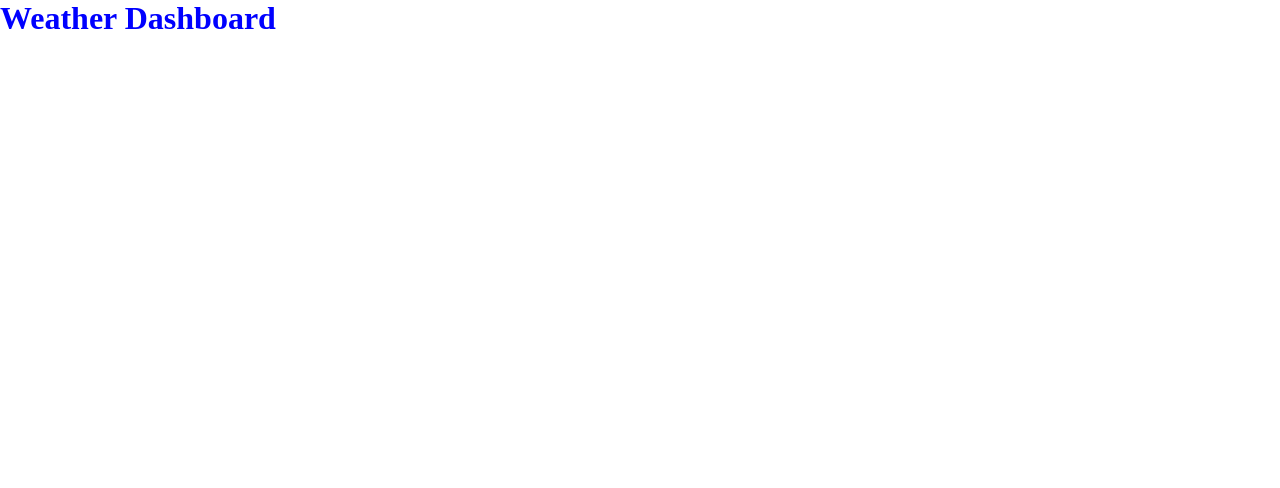
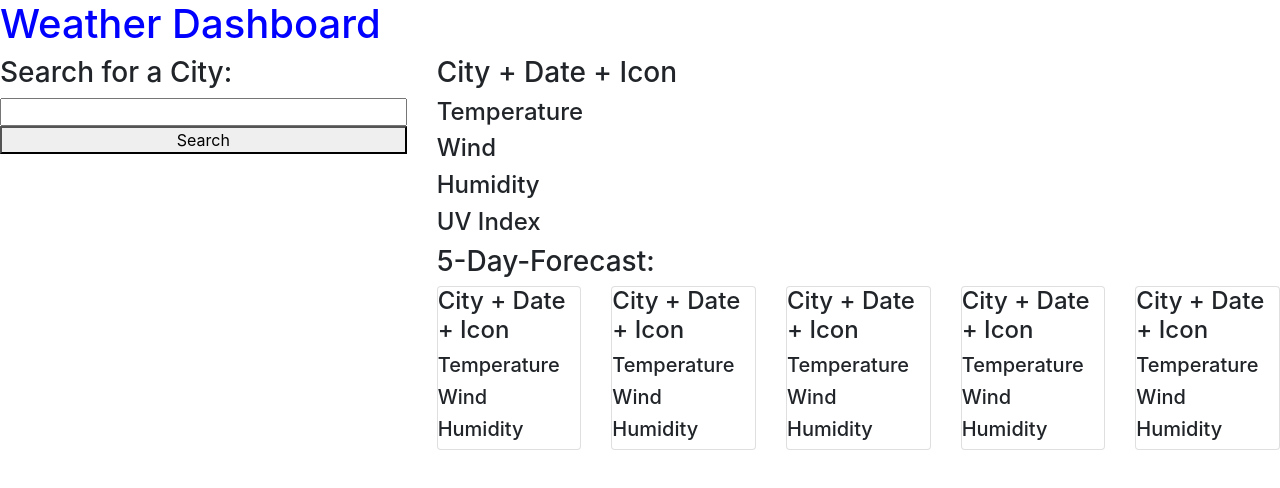
Before and after one commit to brobro10000/weather-dashboard, a plain HTML site: page index.html in a window 1280 px wide. Drawn offline with nearby package versions, Linux system fonts and the light colour scheme.

Commit message:
Created HTML skeleton using bootstrap in javascript with jquery

```diff
--- a/assets/js/script.js
+++ b/assets/js/script.js
@@ -1 +1,41 @@
-console.log("this is a test")
+const forecastProjection = 5;
+function header() {
+    $("<header>").attr({"id":"headerContainer"}).appendTo(document.body)
+    return $("<h1>").text("Weather Dashboard").attr({"class":"weatherHeader"}).appendTo("#headerContainer")
+}
+function citySearch() {
+    $("<aside>").attr({"id":"asideContainer", "class":"col-4"}).appendTo("#mainContainer")
+    $("<h3>").text("Search for a City:").attr({"class":"asideHeader"}).appendTo("#asideContainer")
+    $("<input>").attr({"id":"cityInput", "class":"col"}).appendTo("#asideContainer")
+    $("<button>").text("Search").attr({"id":"citySubmit", "type":"button", "class":"col"}).appendTo("#asideContainer")
+}
+function dailyContents(){
+$("<section>").attr({"id":"dailyContainer","class":"col-8"}).appendTo("#mainContainer")
+    $("<h3>").text("City + Date + Icon").attr({"id":"cityDateIcon"}).appendTo("#dailyContainer")
+    $("<h4>").text("Temperature").attr({"id":"Temperature"}).appendTo("#dailyContainer")
+    $("<h4>").text("Wind").attr({"id":"Wind"}).appendTo("#dailyContainer")
+    $("<h4>").text("Humidity").attr({"id":"Humidity"}).appendTo("#dailyContainer")
+    $("<h4>").text("UV Index").attr({"id":"UV"}).appendTo("#dailyContainer")
+}
+function forecast(){
+    $("<section>").attr({"id":"forecastContainer","class":"", "style":"padding:0px"}).appendTo("#dailyContainer")
+    $("<h3>").text("5-Day-Forecast:").attr({"id":"forecastHeader", "class":""}).appendTo("#forecastContainer")
+    $("<div>").attr({"id":"cardDeck", "class":"card-deck"}).appendTo("#forecastContainer")
+    for(var i = 0;i < forecastProjection;i++)
+    {
+        $("<div>").attr({"id":"cardContainer"+i, "class":"card"}).appendTo("#cardDeck")
+        $("<h4>").text("City + Date + Icon").attr({"id":"cityDateIcon"+i, "class":""}).appendTo("#cardContainer"+i)
+         $("<h5>").text("Temperature").attr({"id":"Temperature"+i, "class":""}).appendTo("#cardContainer"+i)
+         $("<h5>").text("Wind").attr({"id":"Wind"+i, "class":""}).appendTo("#cardContainer"+i)
+         $("<h5>").text("Humidity").attr({"id":"Humidity"+i, "class":""}).appendTo("#cardContainer"+i)
+    }
+}
+function main(){
+    $("<main>").attr({"id":"mainContainer", "class":"row"}).appendTo(document.body)
+    citySearch()
+    dailyContents()
+    forecast()
+}
+
+header()
+main()
--- a/index.html
+++ b/index.html
@@ -4,13 +4,12 @@
     <meta charset="UTF-8">
     <meta http-equiv="X-UA-Compatible" content="IE=edge">
     <meta name="viewport" content="width=device-width, initial-scale=1.0">
+    <link rel="stylesheet" href="https://stackpath.bootstrapcdn.com/bootstrap/4.3.1/css/bootstrap.min.css" />
     <link rel="stylesheet" href="./assets/css/style.css" />
     <title>Weather Dashboard</title>
 </head>
 <body>
-    <header>
-        <h1>Weather Dashboard</h1>
-    </header>
+    <script src="https://code.jquery.com/jquery-3.4.1.min.js"></script>
     <script src="./assets/js/script.js"></script>
 </body>
 </html>
```
Also changed, not shown: 1 other file.
